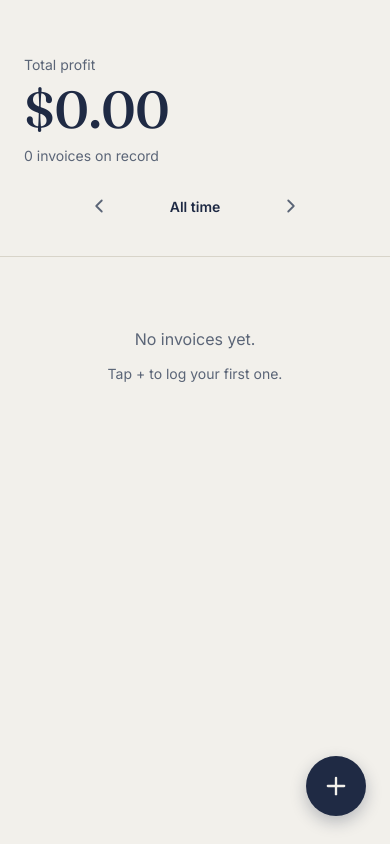
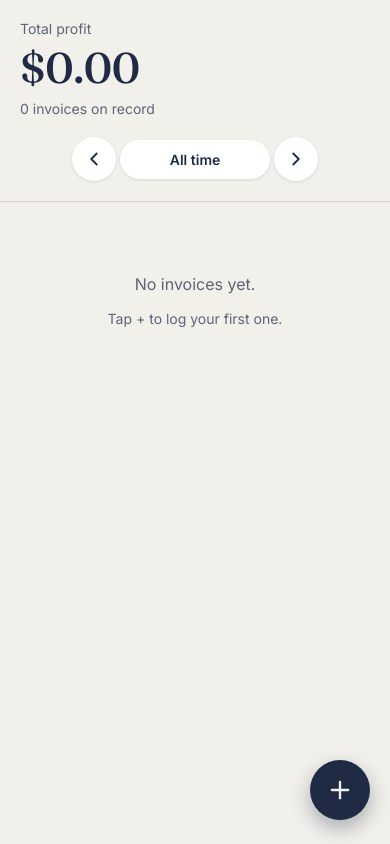
Before and after one commit to imzixuan03/invoice-app, a React (Vite) app: page / in a window 390 px wide. Built offline with nearby package versions, Linux system fonts and the light colour scheme.

Commit message:
CSS update

```diff
--- a/src/components/InvoiceForm.jsx
+++ b/src/components/InvoiceForm.jsx
@@ -53,6 +53,7 @@ export default function InvoiceForm({ onSave, onCancel }) {
   return (
     <div className="sheet-backdrop">
       <form className="sheet" onSubmit={handleSubmit}>
+        <div className="sheet-handle" aria-hidden="true" />
         <div className="sheet-header">
           <button type="button" className="icon-btn" onClick={onCancel} aria-label="Cancel">
             <X size={22} />
--- a/src/styles.css
+++ b/src/styles.css
@@ -37,20 +37,29 @@ body {
   color: var(--ink);
   font-family: var(--font-body);
   -webkit-font-smoothing: antialiased;
+  -webkit-tap-highlight-color: transparent;
+}
+
+button {
+  touch-action: manipulation;
 }
 
 .page {
   max-width: 560px;
   margin: 0 auto;
   min-height: 100vh;
-  padding-bottom: 96px;
+  padding-bottom: calc(96px + env(safe-area-inset-bottom));
   position: relative;
 }
 
 /* Header / hero balance */
 
 .ledger-header {
-  padding: 56px 24px 28px;
+  position: sticky;
+  top: 0;
+  z-index: 5;
+  background: var(--paper);
+  padding: calc(20px + env(safe-area-inset-top)) 20px 20px;
   border-bottom: 1px solid var(--line);
 }
 
@@ -64,7 +73,7 @@ body {
   margin: 0;
   font-family: var(--font-display);
   font-weight: 500;
-  font-size: 52px;
+  font-size: clamp(38px, 11vw, 52px);
   font-variant-numeric: tabular-nums;
   letter-spacing: -0.01em;
 }
@@ -87,8 +96,8 @@ body {
 
 .filter-nav-btn {
   border: none;
-  background: none;
-  color: var(--ink-soft);
+  background: var(--paper-raised);
+  color: var(--ink);
   cursor: pointer;
   display: flex;
   align-items: center;
@@ -96,33 +105,39 @@ body {
   width: 44px;
   height: 44px;
   border-radius: 50%;
+  box-shadow: 0 1px 3px rgba(31, 42, 68, 0.12);
+  transition: transform 0.1s ease;
 }
 
 .filter-nav-btn:active {
   background: var(--line);
+  transform: scale(0.9);
 }
 
 .filter-label {
   border: none;
-  background: none;
+  background: var(--paper-raised);
   font-family: var(--font-body);
   font-size: 14px;
   font-weight: 600;
   color: var(--ink);
   cursor: pointer;
-  padding: 10px 14px;
-  min-width: 140px;
+  padding: 11px 16px;
+  min-width: 150px;
   border-radius: 100px;
+  box-shadow: 0 1px 3px rgba(31, 42, 68, 0.12);
+  transition: transform 0.1s ease;
 }
 
 .filter-label:active {
   background: var(--line);
+  transform: scale(0.97);
 }
 
 /* Invoice list */
 
 .ledger-body {
-  padding: 8px 24px 24px;
+  padding: 8px 20px 24px;
 }
 
 .invoice-list {
@@ -206,20 +221,22 @@ body {
 
 .delete-btn {
   border: none;
-  background: none;
-  color: var(--ink-soft);
+  background: color-mix(in srgb, var(--loss) 12%, transparent);
+  color: var(--loss);
   cursor: pointer;
   display: flex;
   align-items: center;
   justify-content: center;
-  width: 44px;
-  height: 44px;
-  margin: -10px -8px -10px 0;
+  width: 40px;
+  height: 40px;
   border-radius: 50%;
+  flex-shrink: 0;
+  transition: transform 0.1s ease;
 }
 
 .delete-btn:active {
-  background: var(--line);
+  background: color-mix(in srgb, var(--loss) 22%, transparent);
+  transform: scale(0.9);
 }
 
 .empty-state {
@@ -237,8 +254,8 @@ body {
 
 .fab {
   position: fixed;
-  bottom: 28px;
-  right: 24px;
+  bottom: calc(24px + env(safe-area-inset-bottom));
+  right: 20px;
   width: 60px;
   height: 60px;
   border-radius: 50%;
@@ -249,11 +266,13 @@ body {
   align-items: center;
   justify-content: center;
   cursor: pointer;
-  box-shadow: 0 6px 16px rgba(31, 42, 68, 0.28);
+  box-shadow: 0 8px 20px rgba(31, 42, 68, 0.35);
+  transition: transform 0.1s ease;
+  z-index: 6;
 }
 
 .fab:active {
-  transform: scale(0.94);
+  transform: scale(0.92);
 }
 
 .fab:focus-visible,
@@ -273,7 +292,8 @@ textarea:focus-visible {
 .sheet-backdrop {
   position: fixed;
   inset: 0;
-  background: rgba(31, 42, 68, 0.3);
+  background: rgba(31, 42, 68, 0.32);
+  backdrop-filter: blur(2px);
   display: flex;
   align-items: flex-end;
   z-index: 10;
@@ -285,17 +305,31 @@ textarea:focus-visible {
   max-height: 92vh;
   overflow-y: auto;
   border-radius: 20px 20px 0 0;
-  padding: 20px 24px 40px;
+  padding: 10px 20px calc(32px + env(safe-area-inset-bottom));
   display: flex;
   flex-direction: column;
   gap: 16px;
 }
 
+.sheet-handle {
+  width: 36px;
+  height: 4px;
+  border-radius: 4px;
+  background: var(--line);
+  margin: 4px auto 8px;
+}
+
 .sheet-header {
+  position: sticky;
+  top: 0;
+  background: var(--paper-raised);
   display: flex;
   align-items: center;
   justify-content: space-between;
+  padding-bottom: 12px;
   margin-bottom: 4px;
+  border-bottom: 1px solid var(--line);
+  z-index: 1;
 }
 
 .sheet-header h2 {
@@ -307,19 +341,21 @@ textarea:focus-visible {
 
 .icon-btn {
   border: none;
-  background: none;
+  background: var(--paper);
   color: var(--ink-soft);
   cursor: pointer;
   display: flex;
   align-items: center;
   justify-content: center;
-  width: 44px;
-  height: 44px;
+  width: 40px;
+  height: 40px;
   border-radius: 50%;
+  transition: transform 0.1s ease;
 }
 
 .icon-btn:active {
   background: var(--line);
+  transform: scale(0.9);
 }
 
 .icon-btn-primary {
@@ -330,6 +366,7 @@ textarea:focus-visible {
 .icon-btn-primary:active {
   background: var(--ink);
   opacity: 0.85;
+  transform: scale(0.9);
 }
 
 .field {
```
Also changed, not shown: 1 other file (tests, documents, lock files or other folders).
